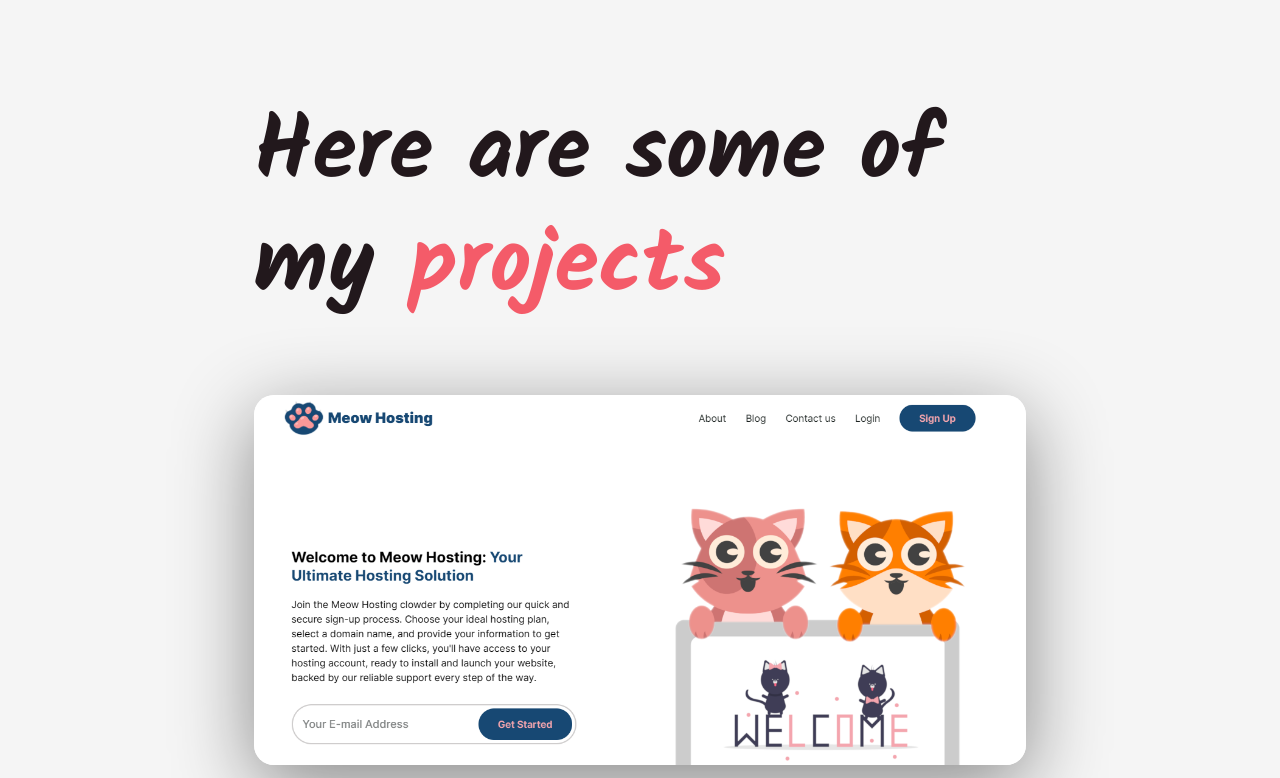
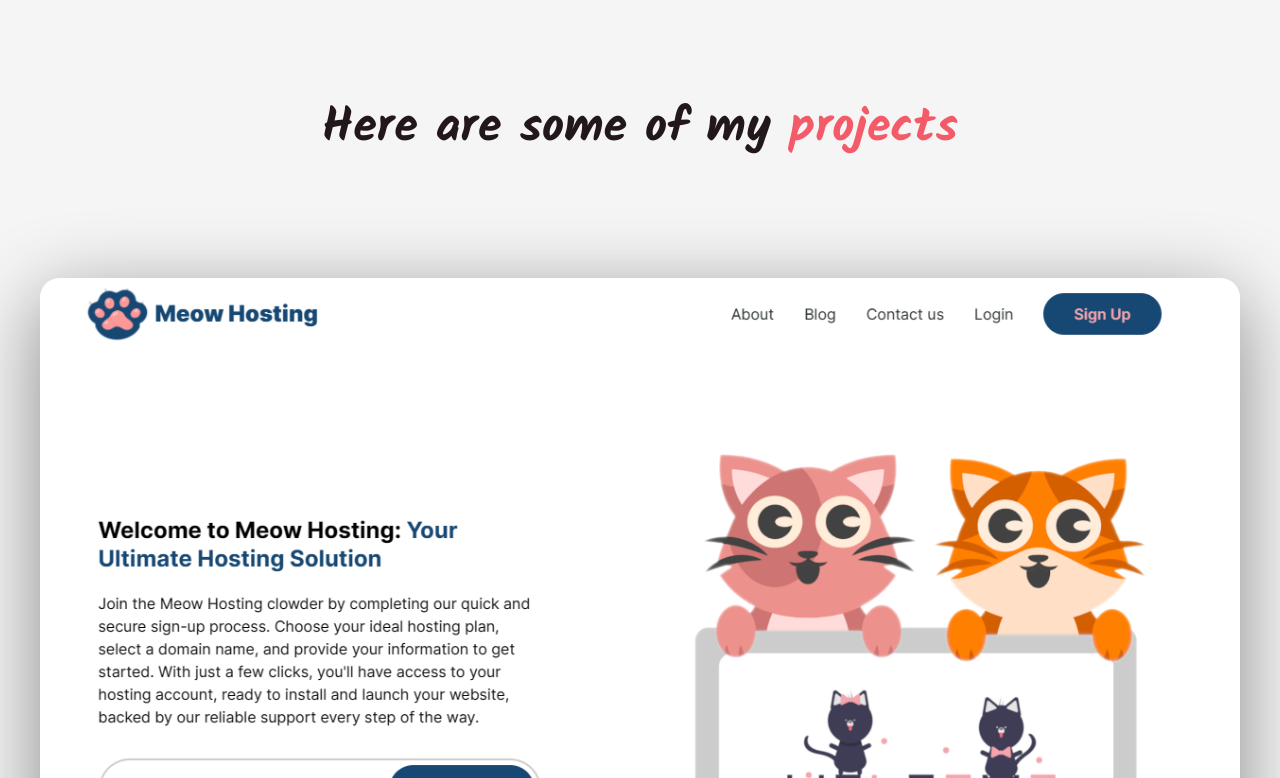
Before and after one commit to mpfuns/portfolio-nov-2023, a React (Create React App) app: page / in a window 1280 px wide. Shown: the part 782-1560 px from the top of the page. Built offline with nearby package versions, Linux system fonts and the light colour scheme.

Commit message:
finsh project

```diff
--- a/src/App.css
+++ b/src/App.css
@@ -72,7 +72,7 @@ other
 content: "";
 position: absolute;
 height: 4px;
-background-color: #5A0001;
+background-color: black;
 width: 0;
 bottom: -4px;
 right: 0;
@@ -285,6 +285,11 @@ display: flex;
  opacity: 100%;
 }
 /*Projects  section */
+.section__title{
+ text-align: center;
+ font-size: 32px;
+ margin-bottom: 60px;
+}
 .project{
     margin-bottom: 100px;
 }
--- a/src/App.js
+++ b/src/App.js
@@ -47,8 +47,8 @@ function App() {
 
       <section id='projects'>
         <div className='container'>
-          <div className='med-row'>
-          <div className='title'>
+          <div className='big-row'>
+          <div className='section__title'>
             <h1>Here are some of my <span className='special-color'>projects</span></h1>
             </div>
        <div className="project--group">
```
